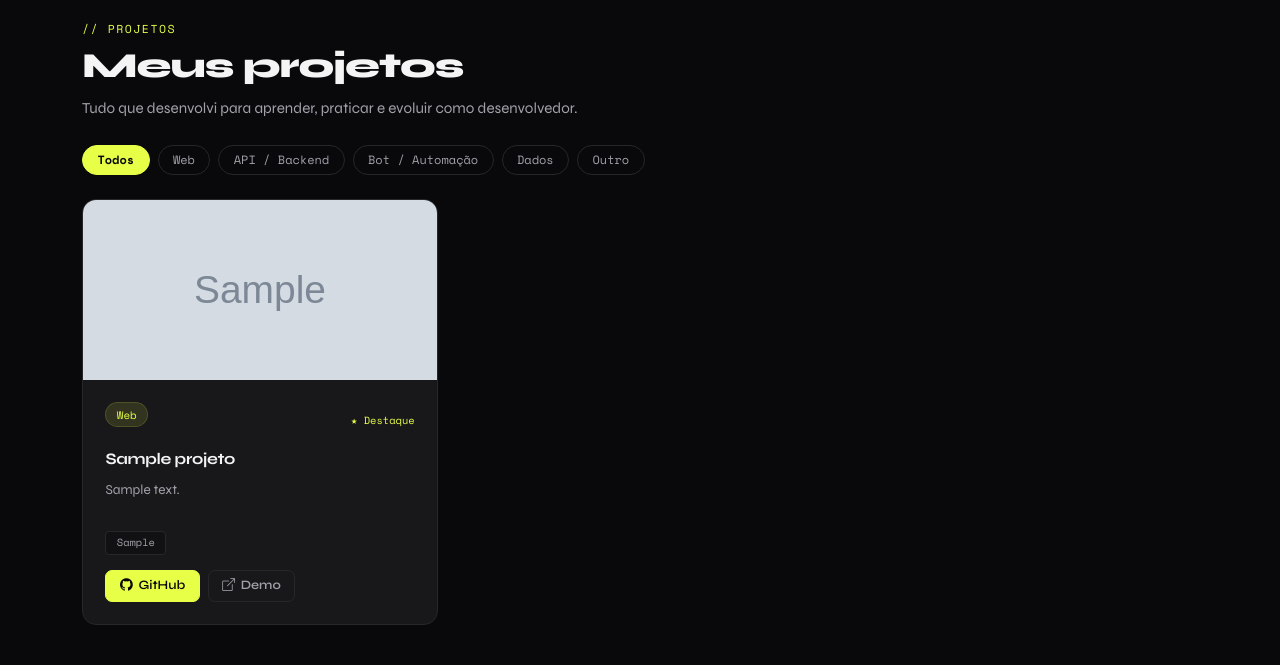
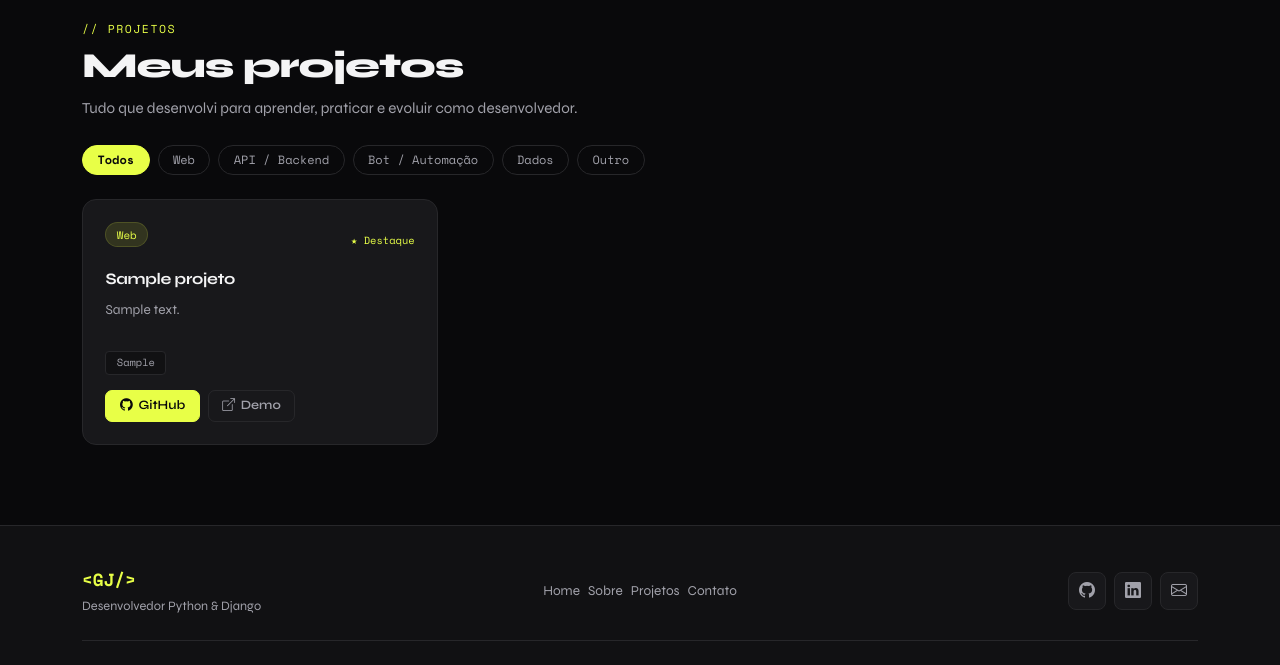
Before and after one commit to jotaTorrezDev/Portifolio, a Django app: page /projetos/ in a window 1280 px wide. Shown: the part 140-805 px from the top of the page. Run offline with Django 4.2, Linux system fonts and the light colour scheme; tables that the repository leaves empty hold one stand-in row (values such as "Sample post"); grey boxes marked "Sample" are stand-in pictures.

Commit message:
Comment out dynamic image display in projetos.html
Commented out the image tag for dynamic project images.

```diff
--- a/templates/projetos.html
+++ b/templates/projetos.html
@@ -25,7 +25,7 @@
       <div class="col-md-6 col-lg-4">
         <div class="proj-card">
          {% if p.imagem %}
-          <img src="{{ p.imagem.url }}" class="proj-card-img" alt="{{ p.titulo }}">
+          <!---<img src="{{ p.imagem.url }}" class="proj-card-img" alt="{{ p.titulo }}">-->
         {% else %}
           <img src="{% static 'projetos/debt-tracker-card.png' %}" class="proj-card-img" alt="Prévia do Debt Tracker, projeto para acompanhar dívidas, exibida em uma interface digital.">
         {% endif %}
```
